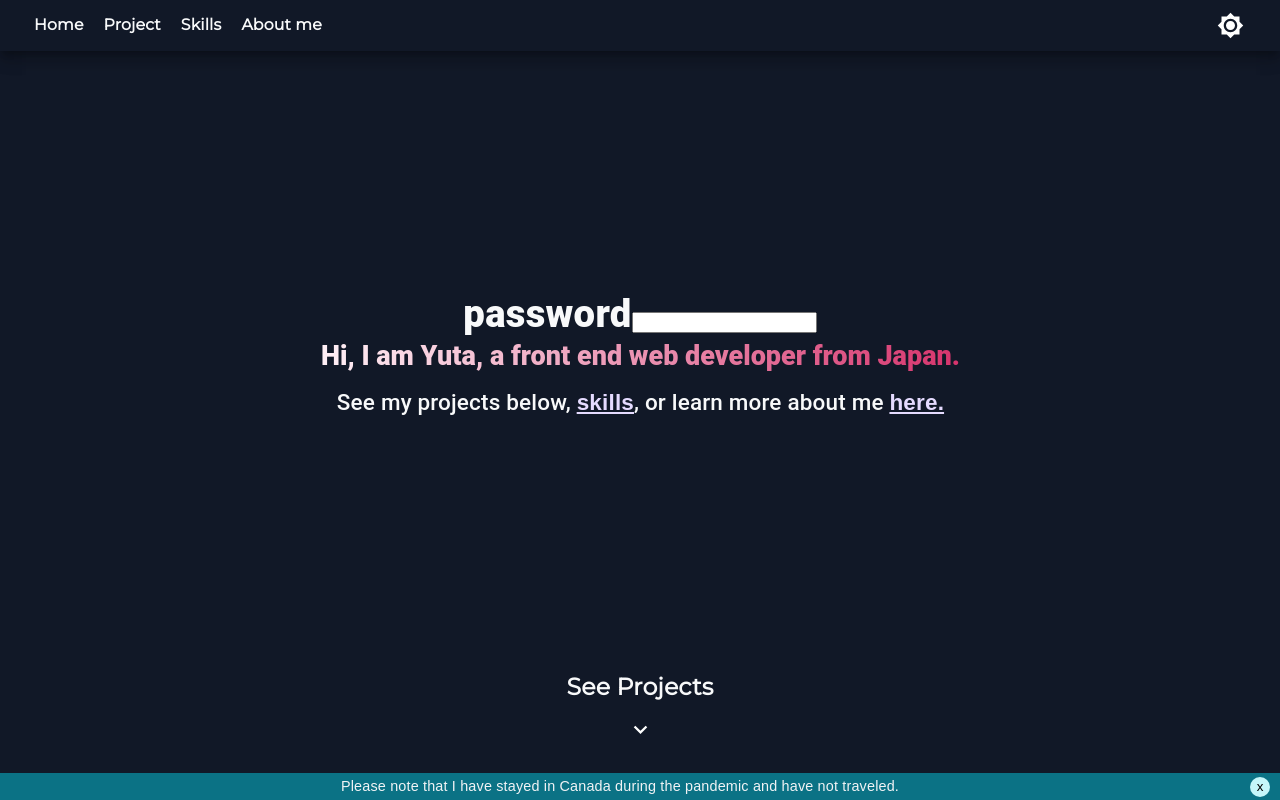
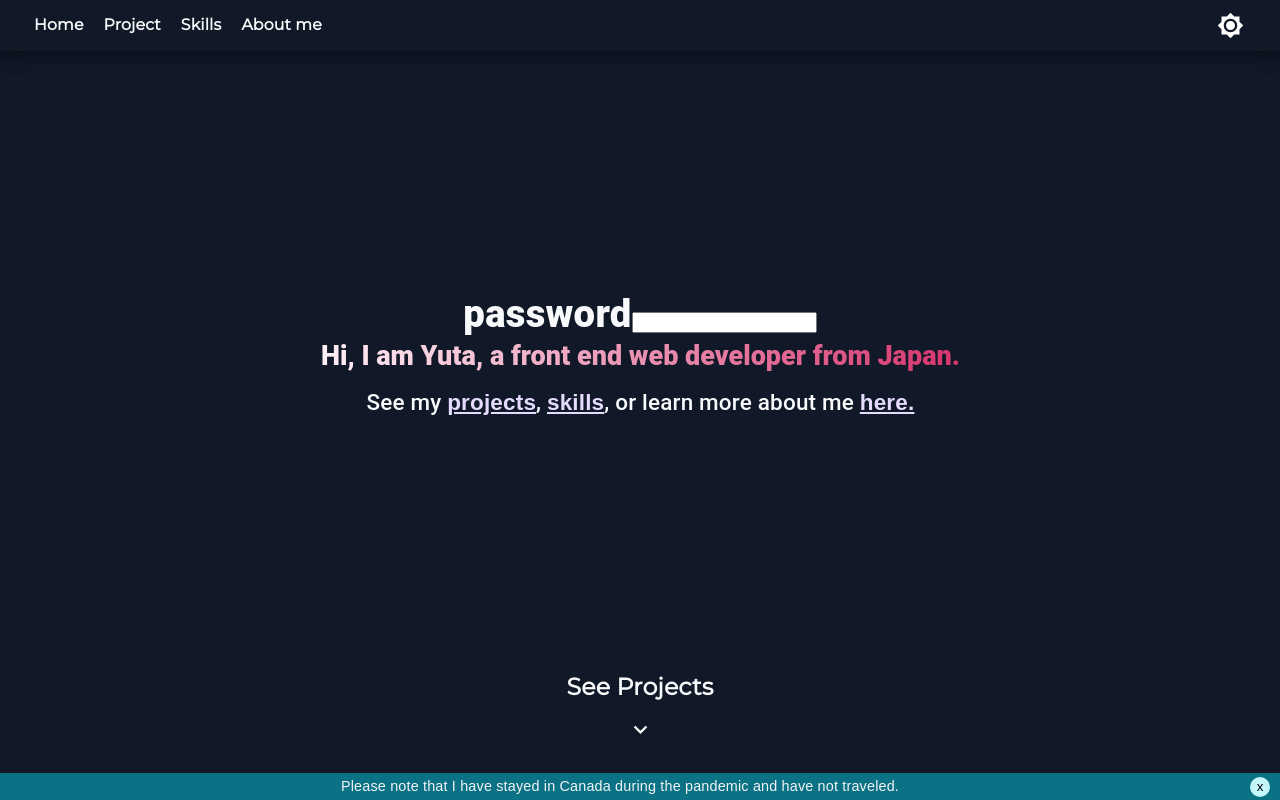
Before and after one commit to YutaMoriJP/Portfolio, a React (Create React App) app: page / in a window 1280 px wide. Shown: the top 800 px of the page. Built offline with nearby package versions, Linux system fonts and the light colour scheme.

Commit message:
revised intro text in home page

```diff
--- a/src/ContextProvider/ContextProvider.js
+++ b/src/ContextProvider/ContextProvider.js
@@ -12,6 +12,7 @@ const ThemeContextProvider = ({ children }) => {
     return storedTheme === null ? "dark" : storedTheme;
   });
   const { clear: clearStorage } = useLocalStorage("ymThemeContext", theme);
+  // eslint-disable-next-line react-hooks/exhaustive-deps
   const clear = React.useCallback(() => clearStorage(), []);
   const value = React.useMemo(() => {
     console.log("useMemo called");
--- a/src/Pages/Home.js
+++ b/src/Pages/Home.js
@@ -29,13 +29,11 @@ const RemovedLater = () => {
           <p>talk to bjorn to pass resume and get reference letter</p>
           <p>??? vanila JS project?</p>
           <p>
-            add JS details that Kent mentioned like Promises,regex,  destructuring etc.
-            and then link to Edabit?
-
-            Show Condesandbox with the TEST
+            add JS details that Kent mentioned like Promises,regex,
+            destructuring etc. and then link to Edabit? Show Condesandbox with
+            the TEST
           </p>
           <p>PROOFREAD!</p>
-
         </>
       )}
     </>
@@ -55,7 +53,18 @@ export const Home = () => {
             Hi, I am Yuta, a front end web developer from Japan.
           </Text>
           <NormalText variant="h6" delay={200} color="pink">
-            See my projects below, <StyledLink nopadding to='./skills'>skills</StyledLink>, or learn more about me <StyledLink nopadding to='./about'>here.</StyledLink>
+            See my{" "}
+            <StyledLink nopadding to="./project">
+              projects
+            </StyledLink>
+            ,{" "}
+            <StyledLink nopadding to="./skills">
+              skills
+            </StyledLink>
+            , or learn more about me{" "}
+            <StyledLink nopadding to="./about">
+              here.
+            </StyledLink>
           </NormalText>
         </HomeTitle>
         <More>
```
